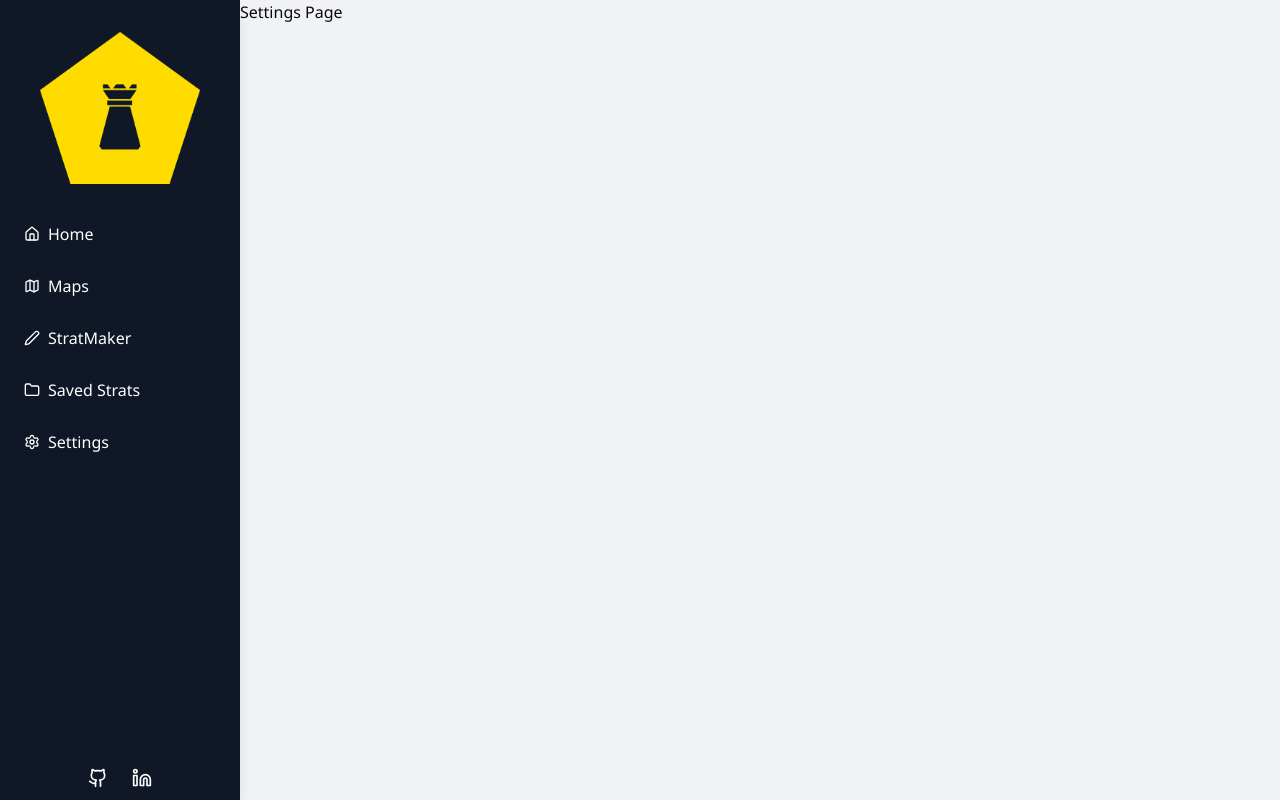
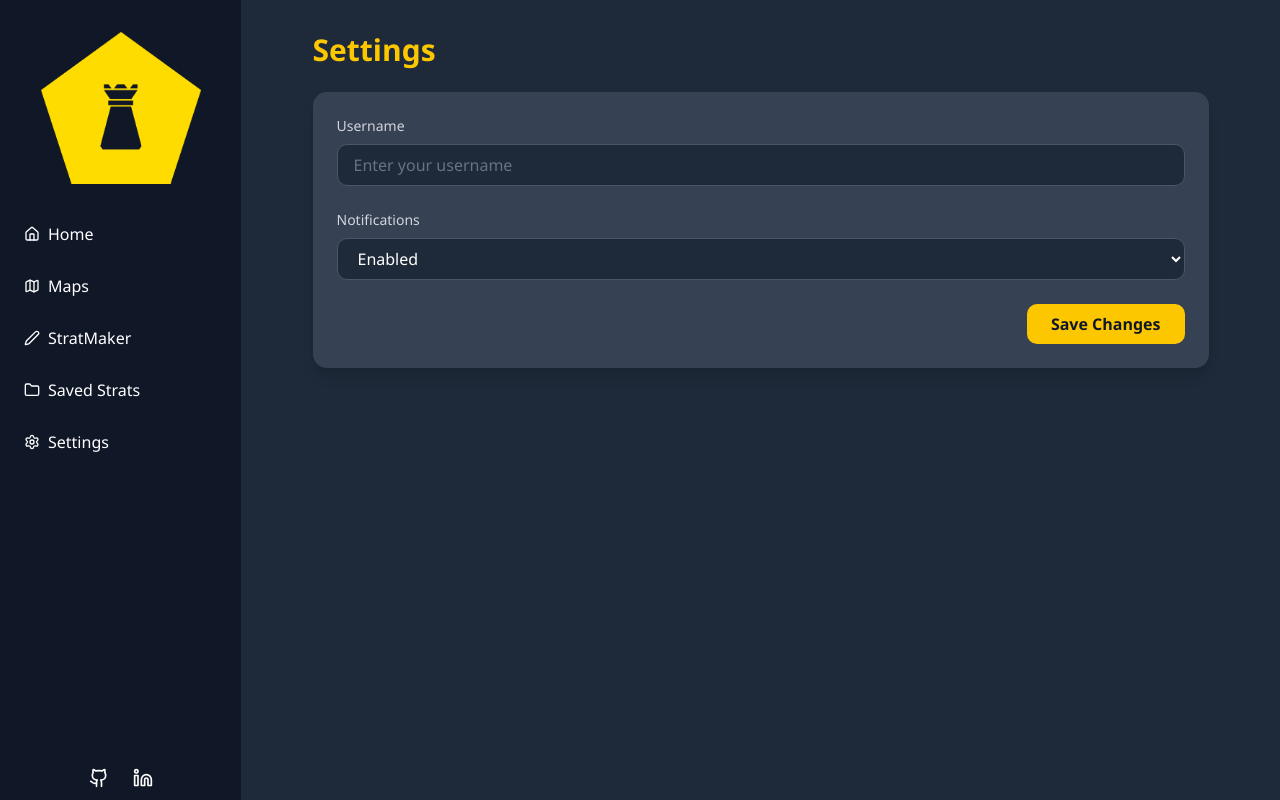
Before and after one commit to Cmarsh205/stratmap, a React (Vite) app: page /settings in a window 1280 px wide. Built offline with nearby package versions, Linux system fonts and the light colour scheme.

Commit message:
Styling
-Updated look of stratmaker components
-Added placeholder settings page
-Updated look of saved strats page

```diff
--- a/src/App.tsx
+++ b/src/App.tsx
@@ -3,9 +3,7 @@ import Sidebar from "./components/ui/sidebar";
 import Landing from "./pages/landing";
 import Stratmaker from "./pages/stratmaker";
 import SavedCanvasesPage from "./pages/strats";
-
-const Dashboard = () => <div className="p-4">Dashboard Page</div>;
-const Settings = () => <div className="p-4">Settings Page</div>;
+import SettingsPage from "./pages/settings";
 
 const App: React.FC = () => {
   return (
@@ -15,8 +13,7 @@ const App: React.FC = () => {
         <main className="flex-1 p-4">
           <Routes>
             <Route path="/" element={<Landing />} />
-            <Route path="/dashboard" element={<Dashboard />} />
-            <Route path="/settings" element={<Settings />} />
+            <Route path="/settings" element={<SettingsPage />} />
             <Route path="/stratmaker" element={<Stratmaker />} />
             <Route path="/strats" element={<SavedCanvasesPage />} />
             <Route path="/strats/:name" element={<Stratmaker />} />
--- a/src/components/MapAndFloorMenu.tsx
+++ b/src/components/MapAndFloorMenu.tsx
@@ -162,14 +162,14 @@ const MapDropdown = () => {
   return (
     <DropdownMenu>
       <DropdownMenuTrigger asChild>
-        <Button className="bg-[#1E293B] text-yellow-400 hover:bg-[#334155] hover:text-yellow-300 flex items-center gap-2 px-4 py-2 rounded-md shadow group">
+        <Button className="!bg-gray-800 !text-yellow-400 hover:!bg-[#334155] hover:!text-yellow-300 flex items-center gap-2 !px-3 py-2 !rounded-md shadow group">
           <Map className="w-4 h-4 text-yellow-400 group-hover:text-yellow-300" />
           Choose Map
         </Button>
       </DropdownMenuTrigger>
 
       <DropdownMenuContent
-        className="bg-[#1E293B] border border-slate-700 text-yellow-300 w-56 max-h-96 overflow-y-auto shadow-lg"
+        className="bg-gray-800 border border-slate-700 text-yellow-300 w-56 max-h-96 overflow-y-auto shadow-lg"
         sideOffset={8}
       >
         <DropdownMenuLabel className="text-yellow-400 font-bold text-sm px-2 py-1">
@@ -182,7 +182,7 @@ const MapDropdown = () => {
             <DropdownMenuSubTrigger className="text-yellow-200 hover:bg-[#334155] px-2 py-1">
               {mapName}
             </DropdownMenuSubTrigger>
-            <DropdownMenuSubContent className="bg-[#1E293B] text-yellow-200 border-slate-700">
+            <DropdownMenuSubContent className="bg-gray-800 text-yellow-200 border-slate-700">
               {floors.map((floor) => (
                 <DropdownMenuItem
                   key={floor.label}
--- a/src/components/SaveBtn.tsx
+++ b/src/components/SaveBtn.tsx
@@ -32,7 +32,7 @@ const SaveCanvasButton = () => {
   return (
     <Button
       onClick={handleSave}
-      className="!bg-[#1E293B] !text-yellow-400 hover:!bg-[#334155] hover:!text-yellow-300 flex items-center !px-3 !rounded-md shadow group"
+      className="!bg-gray-800 !text-yellow-400 hover:!bg-[#334155] hover:!text-yellow-300 flex items-center !px-3 !rounded-md shadow group"
     >
       <Save className="w-4 h-4 text-yellow-400 group-hover:text-yellow-300" />
       Save
--- a/src/components/ui/sidebar.tsx
+++ b/src/components/ui/sidebar.tsx
@@ -13,7 +13,7 @@ import logo from "../../assets/LogoSB.png";
 
 const Sidebar = () => {
   return (
-    <aside className="h-screen w-60 bg-gray-900 text-white flex flex-col justify-between shadow-lg">
+    <aside className="h-screen w-60.25 bg-gray-900 text-white flex flex-col justify-between shadow-lg">
       <div>
         <div className="flex justify-center py-8">
           <img
--- /dev/null
+++ b/src/pages/settings.tsx
@@ -0,0 +1,51 @@
+import { useState } from "react";
+
+const SettingsPage = () => {
+  const [username, setUsername] = useState("");
+
+  return (
+    <div className="!min-h-screen !bg-gray-800 !text-white !p-8">
+      <div className="!max-w-4xl !mx-auto">
+        <h1 className="!text-3xl !font-bold !text-yellow-400 !mb-6">
+          Settings
+        </h1>
+
+        <div className="bg-gray-700 !p-6 !rounded-xl !shadow-lg !space-y-6">
+          <div>
+            <label className="!block !text-sm !font-medium !text-gray-300 !mb-2">
+              Username
+            </label>
+            <input
+              type="text"
+              placeholder="Enter your username"
+              className="!w-full !px-4 !py-2 !rounded-lg !bg-gray-800 !border !border-gray-600 !text-white !placeholder-gray-500 focus:!outline-none focus:!ring-2 focus:!ring-yellow-400"
+              value={username}
+              onChange={(e) => setUsername(e.target.value)}
+            />
+          </div>
+
+          <div>
+            <label className="!block !text-sm !font-medium !text-gray-300 !mb-2">
+              Notifications
+            </label>
+            <select
+              className="!w-full !px-4 !py-2 !rounded-lg !bg-gray-800 !border !border-gray-600 !text-white focus:!outline-none focus:!ring-2 focus:!ring-yellow-400"
+              defaultValue="enabled"
+            >
+              <option value="enabled">Enabled</option>
+              <option value="disabled">Disabled</option>
+            </select>
+          </div>
+
+          <div className="text-right">
+            <button className="!bg-yellow-400 !text-gray-900 !px-6 !py-2 !rounded-lg !font-semibold hover:!bg-yellow-300 !transition">
+              Save Changes
+            </button>
+          </div>
+        </div>
+      </div>
+    </div>
+  );
+};
+
+export default SettingsPage;
--- a/src/pages/stratmaker.tsx
+++ b/src/pages/stratmaker.tsx
@@ -167,7 +167,7 @@ const Stratmaker = () => {
           <SaveCanvasButton />
           <button
             onClick={handleResetCanvas}
-            className="!bg-red-600 text-white !px-4 !rounded-md hover:!bg-red-500 flex items-center"
+            className="!bg-red-600 !text-white !px-3 !rounded-md hover:!bg-red-500 flex items-center"
           >
             <Trash className="!mr-2 h-4 w-4 text-inherit transition-colors" />
             Reset
--- a/src/pages/strats.tsx
+++ b/src/pages/strats.tsx
@@ -27,11 +27,14 @@ const SavedCanvasesPage = () => {
   };
 
   return (
-    <div className="p-6 max-w-3xl mx-auto">
-      <h1 className="text-2xl font-bold mb-4 text-gray-800">Saved Strats</h1>
+    <div className="!min-h-screen !bg-gray-800 !p-8">
+      <div className="max-w-4xl !mx-auto">
+        <h1 className="!text-3xl !font-bold !text-yellow-400 !mb-6">
+          Saved Strats
+        </h1>
 
         {savedCanvases.length === 0 ? (
-        <p className="text-gray-500">No saved strats found.</p>
+          <p className="text-gray-400">No saved strats found.</p>
         ) : (
           <ul className="space-y-4">
             {savedCanvases.map((key) => {
@@ -39,20 +42,22 @@ const SavedCanvasesPage = () => {
               return (
                 <li
                   key={key}
-                className="flex items-center justify-between bg-gray-100 p-4 rounded shadow"
+                  className="bg-gray-700 !rounded-xl !shadow-lg !p-3 !mb-4 !flex !items-center !justify-between !transition hover:!shadow-xl"
                 >
-                <span className="font-medium text-gray-700">{name}</span>
-                <div className="flex gap-2">
+                  <span className="!text-lg !font-semibold !text-yellow-400 !truncate !max-w-[60%]">
+                    {name}
+                  </span>
+                  <div className="!flex !gap-2">
                     <Button
                       onClick={() => handleLoad(key)}
-                    className="bg-blue-600 text-white hover:bg-blue-500 px-3 py-1 flex items-center gap-1"
+                      className="!bg-yellow-400 !text-gray-900 hover:!bg-yellow-300 !px-3 !py-2 !rounded-lg !flex !items-center !gap-2"
                     >
                       <Eye className="w-4 h-4" />
                       Load
                     </Button>
                     <Button
                       onClick={() => handleDelete(key)}
-                    className="bg-red-600 text-white hover:bg-red-500 px-3 py-1 flex items-center gap-1"
+                      className="!bg-red-600 !text-white hover:!bg-red-500 !px-3 !py-2 !rounded-lg !flex !items-center !gap-2"
                     >
                       <Trash2 className="w-4 h-4" />
                       Delete
@@ -64,6 +69,7 @@ const SavedCanvasesPage = () => {
           </ul>
         )}
       </div>
+    </div>
   );
 };
 
```
Also changed, not shown: src/components/OperatorIconMenu.tsx (+9 -9 lines). Lines whose indentation alone changed are shown as unchanged.
